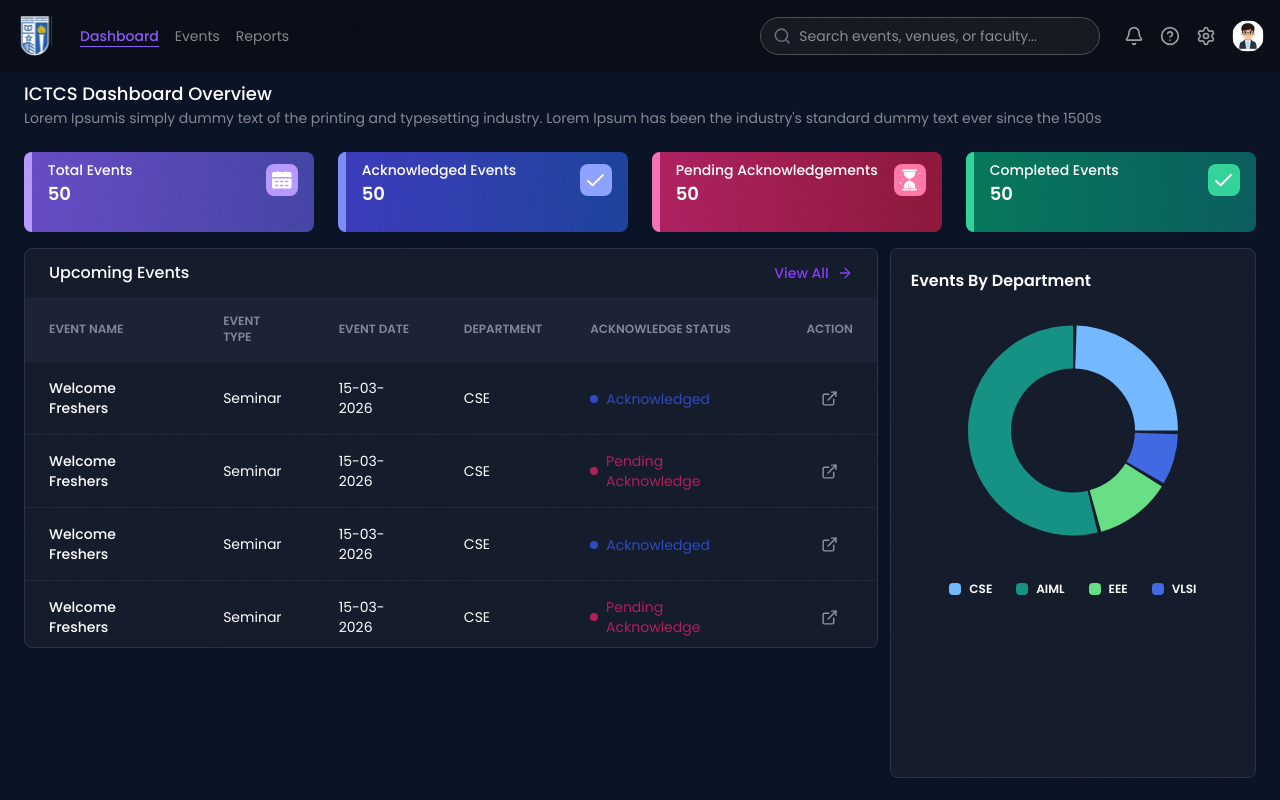
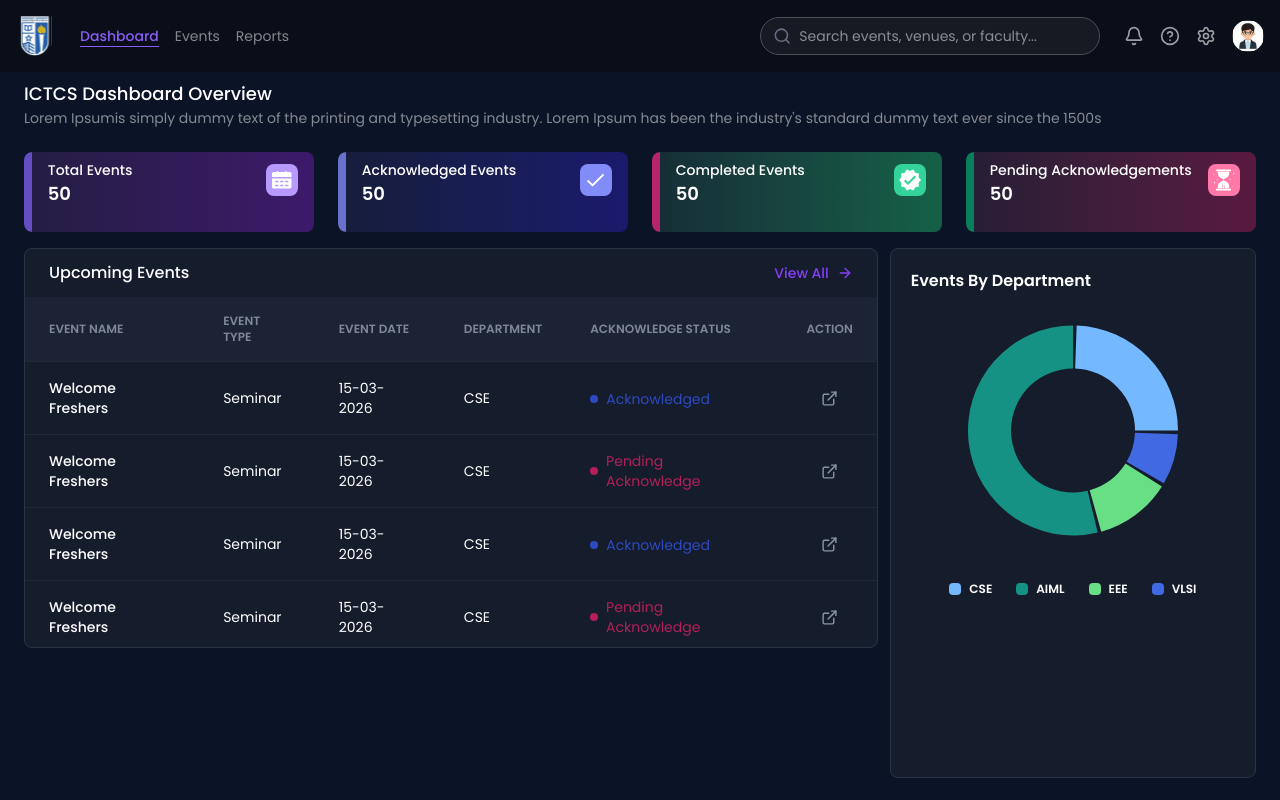
Before and after one commit to Dharshanmohan007/Events, a React (Vite) app in the folder client/: page /dashboard-ictcs in a window 1280 px wide. Built offline with nearby package versions, Linux system fonts and the light colour scheme.

Commit message:
worked on ictcs dashbaord statcard new background colors

```diff
--- a/client/src/App.jsx
+++ b/client/src/App.jsx
@@ -3,6 +3,8 @@ import { Routes, Route } from 'react-router-dom'
 import EventsForm from './Pages/EventsForm'
 import ICTCSDashboard from './Pages/Dashboards/ICTCSDashboard'
 import Login from './Pages/Login'
+import Events from './Pages/Events'
+import Reports from './Pages/Reports'
 
 function App() {
 
@@ -11,6 +13,8 @@ function App() {
       <Route path='/login' element={<Login />} />
       <Route path='/' element={<EventsForm />} />
       <Route path='/dashboard-ictcs' element={<ICTCSDashboard />} />
+      <Route path='/dashboard-ictcs/events' element={<Events />} />
+      <Route path='/dashboard-ictcs/reports' element={<Reports />} />
     </Routes>
   )
 }
--- a/client/src/Pages/Dashboards/DashboardHeader.jsx
+++ b/client/src/Pages/Dashboards/DashboardHeader.jsx
@@ -12,8 +12,8 @@ const DashboardHeader = () => {
 
                     <div className="navlins text-white flex items-center gap-4 text-sm">
                         <Link to="/dashboard-ictcs" className='border-b border-[#8B5CF6] text-[#8B5CF6] font-medium'>Dashboard</Link>
-                        <Link to="/Events" className='text-[#FFFFFF80]'>Events</Link>
-                        <Link to="/Reports" className='text-[#FFFFFF80]'>Reports</Link>
+                        <Link to="/dashboard-ictcs/events" className='text-[#FFFFFF80]'>Events</Link>
+                        <Link to="/dashboard-ictcs/reports" className='text-[#FFFFFF80]'>Reports</Link>
                     </div>
                 </div>
                 <div className="second-container flex items-center gap-6 ">
--- a/client/src/Pages/Dashboards/IctcsStatcard.jsx
+++ b/client/src/Pages/Dashboards/IctcsStatcard.jsx
@@ -8,39 +8,42 @@ import calendarFill from '../../assets/calendarFill.svg'
 import hourglassFill from '../../assets/hourglassFill.svg'
 import tick from '../../assets/tick.svg'
 import pattern from '../../assets/pattern.svg'
-
+import circleTick from '../../assets/circle-tick.svg'
 const data = [
     {
         lable: 'Total Events',
         value: 50,
         icon: calendarFill,
-        bgColor: 'bg-gradient-to-r from-[#684cc5] to-[#4546a5]',
-        sideColor: 'bg-[#b89aff]',
+        bgColor: 'bg-gradient-to-r from-[#241d43] to-[#3d196b]',
+        sideColor: 'bg-[#654ec3]',
         iconBg: 'bg-[#b89aff]',
     },
     {
         lable: 'Acknowledged Events',
         value: 50,
         icon: tick,
-        bgColor: 'bg-gradient-to-r from-[#3d3cbc] to-[#1c439d]',
-        sideColor: 'bg-[#818cf8]',
-        iconBg: 'bg-[#8ea2ff]',
+        bgColor: 'bg-gradient-to-r from-[#171d3b] to-[#1b196c]',
+        sideColor: 'bg-[#6871ce]',
+        iconBg: 'bg-[#818cf8]',
+    },
+    {
+        lable: 'Completed Events',
+
+        value: 50,
+        icon: circleTick,
+
+        bgColor: 'bg-gradient-to-r from-[#162d36] to-[#146147]',
+        sideColor: 'bg-[#b6256a]',
+        iconBg: 'bg-[#34d399]',
+
     },
     {
         lable: 'Pending Acknowledgements',
         value: 50,
         icon: hourglassFill,
-        bgColor: 'bg-gradient-to-r from-[#af2263] to-[#8d193c]',
-        sideColor: 'bg-[#f472b6]',
+        bgColor: 'bg-gradient-to-r from-[#261e35] to-[#591941]',
+        sideColor: 'bg-[#08805e]',
         iconBg: 'bg-[#ff78a8]',
-    },
-    {
-        lable: 'Completed Events',
-        value: 50,
-        icon: tick,
-        bgColor: 'bg-gradient-to-r from-[#07795c] to-[#0b5e5d]',
-        sideColor: 'bg-[#34d399]',
-        iconBg: 'bg-[#34d399]',
     },
 ]
 
@@ -50,13 +53,13 @@ const IctcsStatcard = () => {
         <section className="grid grid-cols-1 md:grid-cols-2 lg:grid-cols-4 gap-6 mt-6">
             {data.map((item, index) => (
                 <div
-                    className={`card h-20 rounded-lg flex ${item.bgColor} w-full`}
+                    className={`card relative h-20 overflow-hidden rounded-lg flex ${item.bgColor} w-full`}
                     key={index}
                 >
-                    <img src={pattern} className="absolute inset-0 h-full w-full object-cover opacity-10" />
-                    <div className={`side-box ${item.sideColor} h-full w-2 rounded-l-lg`} />
+                    <img src={pattern} className="pointer-events-none absolute inset-0 h-full w-full object-cover opacity-10" />
+                    <div className={`side-box relative ${item.sideColor} h-full w-2 rounded-l-lg`} />
 
-                    <div className="first-cotent-container flex h-fit items-start w-full justify-between px-4 mt-2">
+                    <div className="first-cotent-container relative flex h-fit items-start w-full justify-between px-4 mt-2">
                         <div>
                             <h1 className="text-white text-sm font-medium">{item.lable}</h1>
                             <h1 className="text-white text-lg font-semibold">{item.value}</h1>
--- /dev/null
+++ b/client/src/Pages/Events.jsx
@@ -0,0 +1,12 @@
+import React from 'react'
+
+const Events = () => {
+    return (
+        <div className="min-h-screen bg-[#0b1326] text-black p-8">
+            <h1 className="text-2xl font-bold mb-4">Events</h1>
+            <p className="text-[#FFFFFF80]">Events page coming soon...</p>
+        </div>
+    )
+}
+
+export default Events
--- /dev/null
+++ b/client/src/Pages/Reports.jsx
@@ -0,0 +1,12 @@
+import React from 'react'
+
+const Reports = () => {
+    return (
+        <div className="min-h-screen bg-[#0b1326] text-white p-8">
+            <h1 className="text-2xl font-bold mb-4">Reports</h1>
+            <p className="text-[#FFFFFF80]">Reports page coming soon...</p>
+        </div>
+    )
+}
+
+export default Reports
```
Also changed, not shown: client/src/assets/circle-tick.svg (added).
